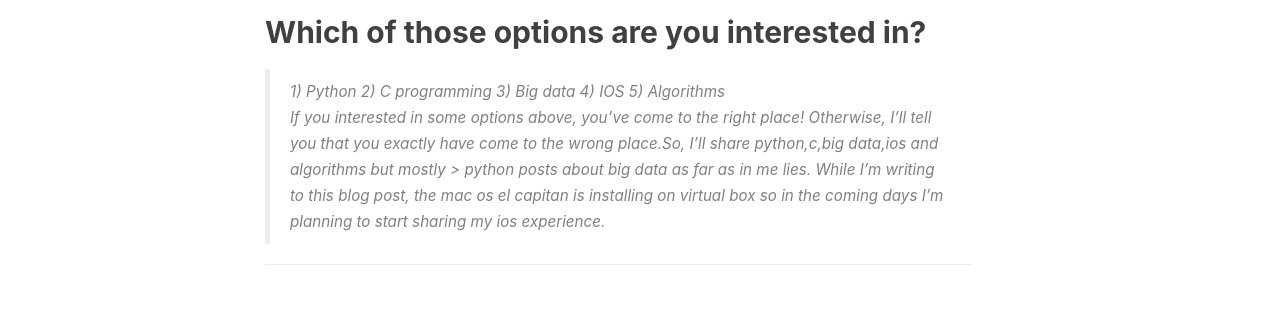
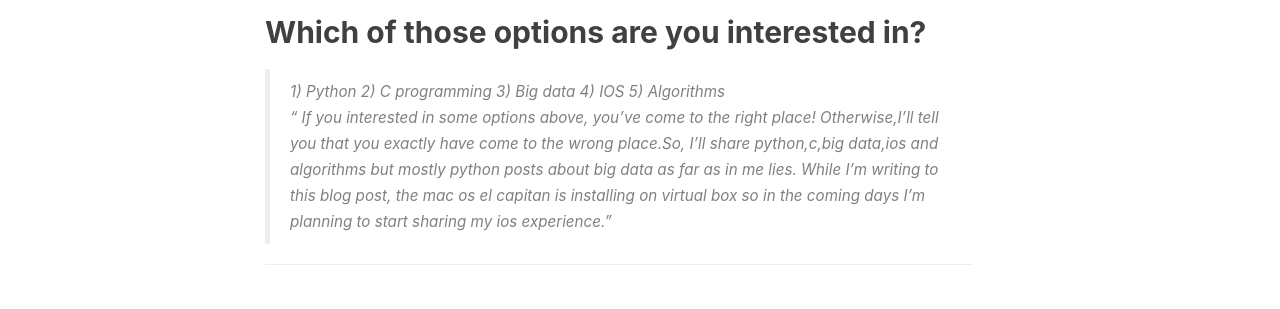
Before and after one commit to yasintoy/yasintoy.github.io, a Jekyll site: the page built from _posts/2014-01-29-hello-2015.markdown, in a window 1280 px wide. Shown: the part 622-931 px from the top of the page. Built offline with Jekyll 4.4.1, drawn with Linux system fonts in a browser that asks for light colours; nearby versions of some CDN libraries; comment, search, counter and statistics services are not loaded.

```diff
--- a/_posts/2014-01-29-hello-2015.markdown
+++ b/_posts/2014-01-29-hello-2015.markdown
@@ -21,6 +21,4 @@ tags:
 > 3) Big data
 > 4) IOS
 > 5) Algorithms
-> If you interested in some options above, you've come to the right place! Otherwise,
-> I'll tell you that you exactly have come to the wrong place.So, I'll share python,c,big data,ios and algorithms but mostly   > python posts about big data as far as in me lies. While I'm writing to this blog post, the mac os el capitan is installing on
-> virtual box so in the coming days I'm planning to start sharing my ios experience.
+> " If you interested in some options above, you've come to the right place! Otherwise,I'll tell you that you exactly have come to the wrong place.So, I'll share python,c,big data,ios and algorithms but mostly python posts about big data as far as in me lies. While I'm writing to this blog post, the mac os el capitan is installing on virtual box so in the coming days I'm planning to start sharing my ios experience."
```
